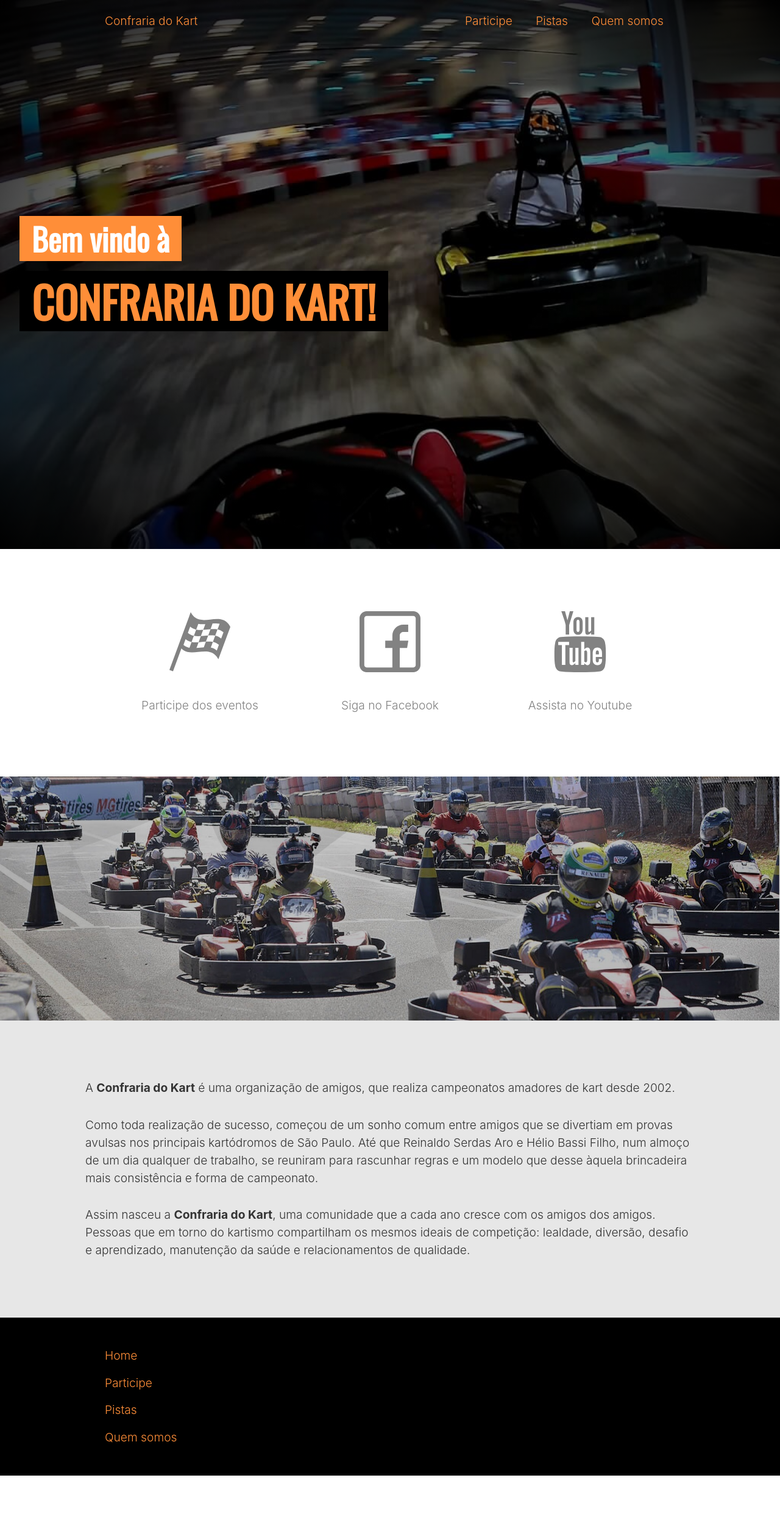
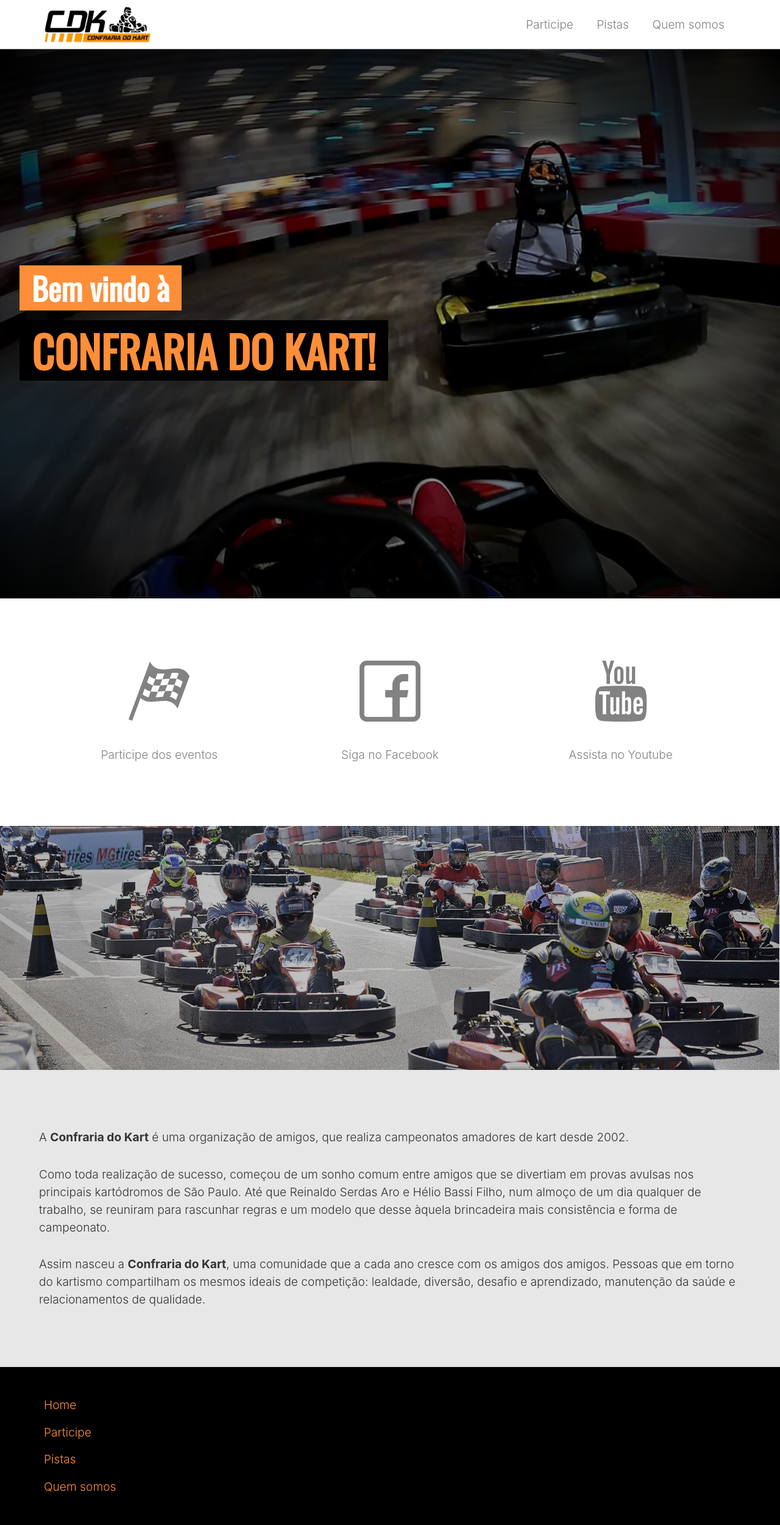
Before and after one commit to ConfrariaDoKart/confrariadokart.github.io, a Jekyll site: the page built from index.html, in a window 1280 px wide. Shown: the whole page at 61% size. Built offline with Jekyll 4.4.1, drawn with Linux system fonts in a browser that asks for light colours; before the commit the page ends 2419 px from its top, so only the background shows below that.

Commit message:
Logo e barra de navegação ajustada

```diff
--- a/_includes/header.html
+++ b/_includes/header.html
@@ -2,7 +2,7 @@
   <div class="site-header__wrapper">
 
     <a href="{{ site.baseurl }}/" class="site-title">
-      {{ site.title }}
+      <img src="{{ site.baseurl }}/img/confraria-do-kart-logo.png" alt="Confraria do Kart" height="60">
     </a>
 
     {% assign site_pages = site.pages | sort: 'position' %}
--- a/_sass/_layout.scss
+++ b/_sass/_layout.scss
@@ -1,18 +1,10 @@
-$header-height: 56px;
+$header-height: 60px;
 
 .site-header {
-    position: absolute;
-    top: 0;
-    left: 0;
-    right: 0;
-    height: $header-height;
+    padding-top: 10px;
+    padding-bottom: 10px;
     line-height: $header-height;
-
-    z-index: 99;
-
-    & + * {
-        margin-top: $header-height;
-    }
+    border-bottom: 1px solid $grey-color;
 
     &__wrapper {
         @extend .wrapper, .horizontal;
@@ -22,6 +14,10 @@ $header-height: 56px;
 
 .site-title {
     float: left;
+
+    img {
+        display: block;
+    }
 }
 
 .site-nav {
@@ -31,10 +27,11 @@ $header-height: 56px;
 .page-link {
     display: inline-block;
     white-space: nowrap;
-    padding: 0.3em 1em;
+    padding-left: 1em;
+    padding-right: 1em;
+    color: $grey-color;
 
     &:hover, &:focus, &:active {
-        background-color: $brand-color;
         color: #000;
     }
 }
--- a/_sass/_vars.scss
+++ b/_sass/_vars.scss
@@ -15,5 +15,4 @@ $grey-color-dark: #424242;
 
 $on-palm: 600px;
 $on-laptop: 800px;
-$content-width: 1000px;
-$large-content-width: 1200px;
+$content-width: 1200px;
```
Also changed, not shown: img/confraria-do-kart-logo.png (added).
